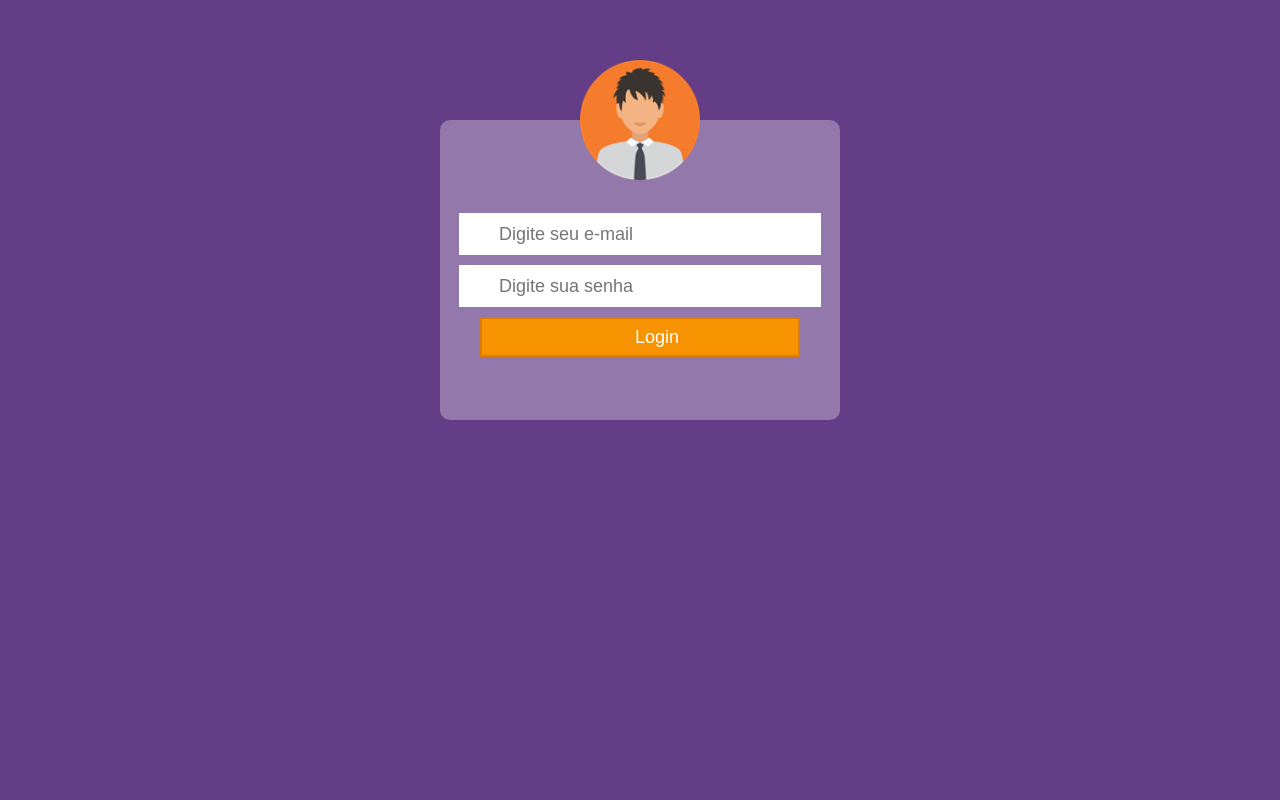
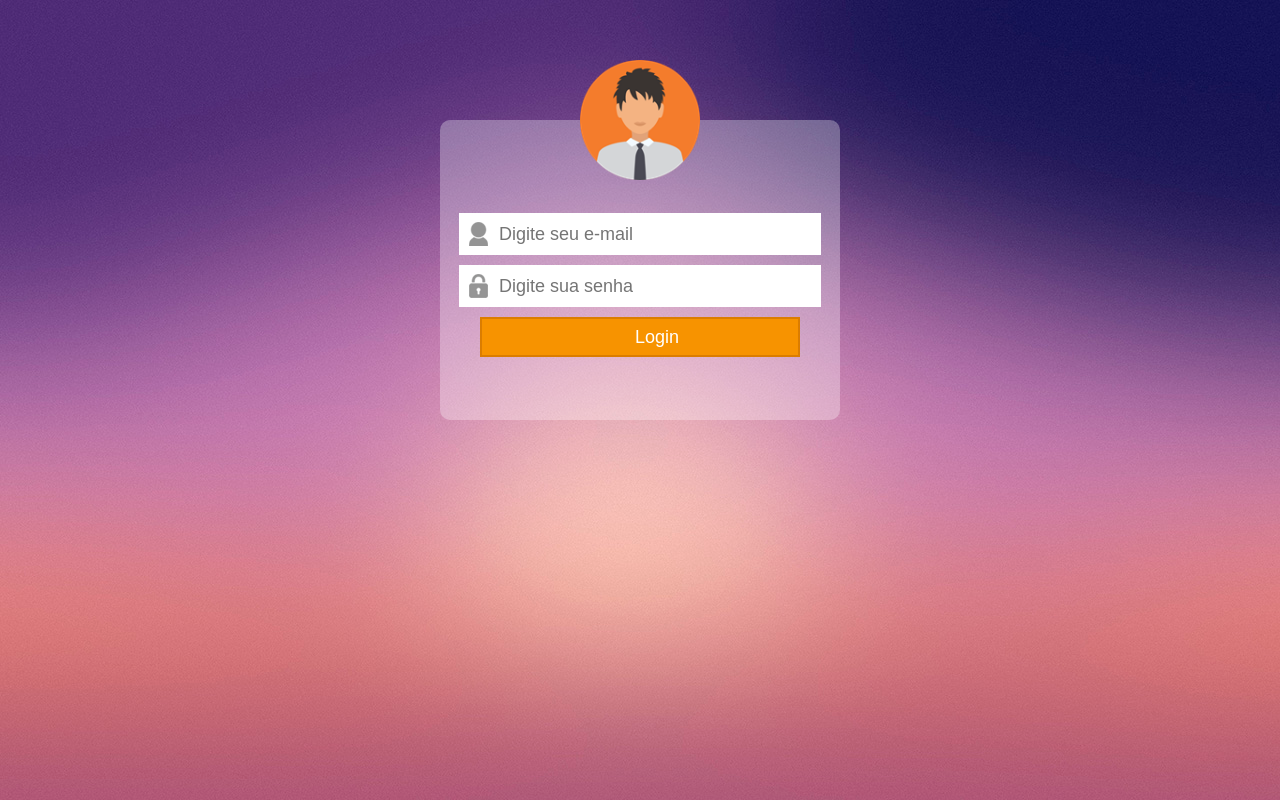
Before and after one commit to ClaysonRJ/pagina_de_login_HTML_CSS, a plain HTML site: page index.html in a window 1280 px wide. Drawn offline with Linux system fonts and the light colour scheme; files whose address does not match are found by name.

Commit message:
Update stilo.css

```diff
--- a/stilo.css
+++ b/stilo.css
@@ -1,5 +1,5 @@
 body {
-    background: #643D87 url(img/fundo.jpg) no-repeat top center;
+    background: #643D87 url(fundo.jpg) no-repeat top center;
     font-family: "trebuchet MS", Helvetica, sans-serif;
 
 }
@@ -38,12 +38,12 @@ input {
 
 input#email {
 
-    background-image: url(img/icone-usuario.png);
+    background-image: url(icone-usuario.png);
 
 }
 input#senha {
 
-    background-image: url(img/icone-cadeado.png);
+    background-image: url(icone-cadeado.png);
 
 }
 
```
